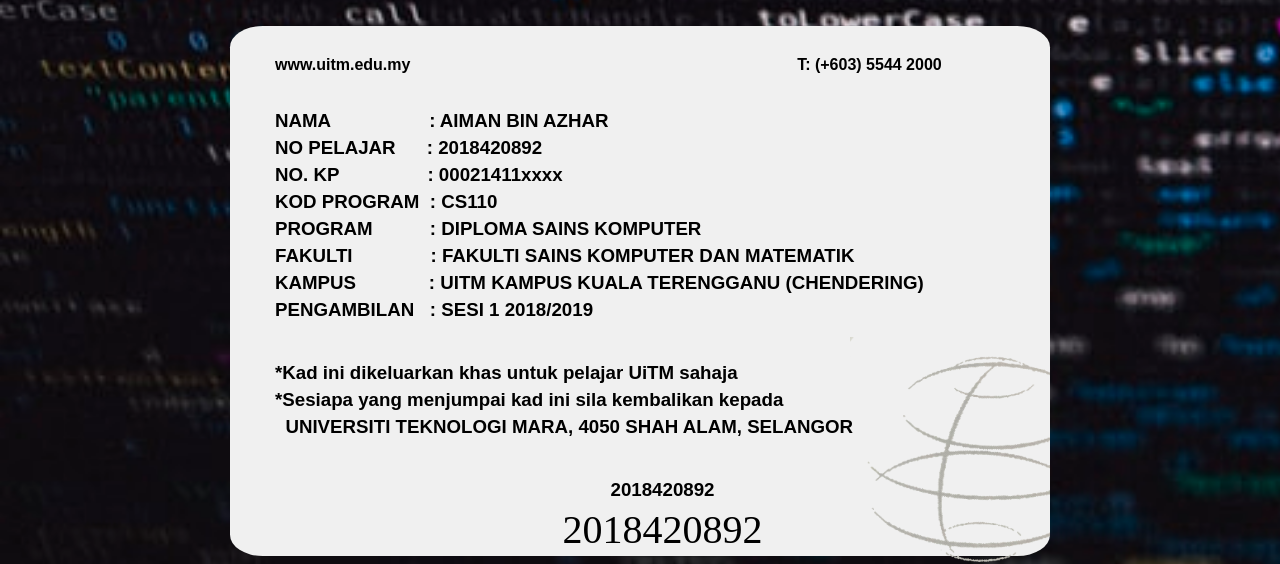
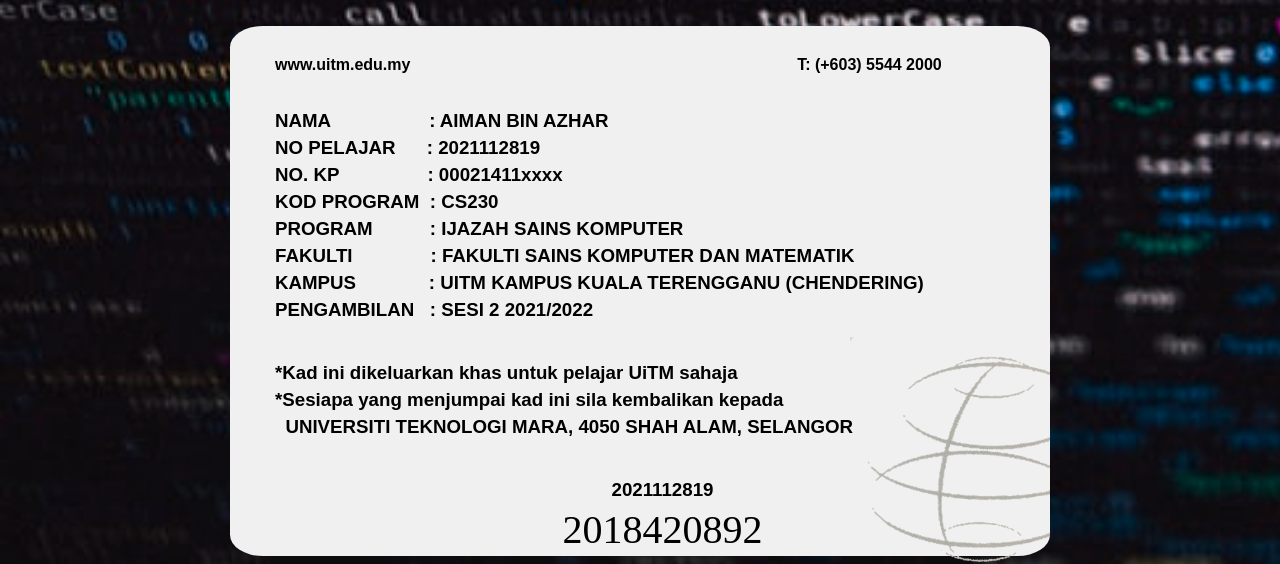
Before and after one commit to aimanazhar377/portfolio, a plain HTML site: page matric_card.html in a window 1280 px wide. Shown: the part 1118-1682 px from the top of the page. Drawn offline with Linux system fonts and the light colour scheme; a web font is replaced by a local one.

Commit message:
Update matric_card.html

```diff
--- a/matric_card.html
+++ b/matric_card.html
@@ -36,19 +36,19 @@
 			<h4><pre>www.uitm.edu.my                                                                                       T: (+603) 5544 2000</pre></h4><br><br>
 			<div class="about">
 				<h3><pre>NAMA                   : AIMAN BIN AZHAR</pre></h3>
-				<h3><pre>NO PELAJAR      : 2018420892</pre></h3>
+				<h3><pre>NO PELAJAR      : 2021112819</pre></h3>
 				<h3><pre>NO. KP                 : 00021411xxxx</pre></h3>
-				<h3><pre>KOD PROGRAM  : CS110</pre></h3>
-				<h3><pre>PROGRAM           : DIPLOMA SAINS KOMPUTER</pre></h3>
+				<h3><pre>KOD PROGRAM  : CS230</pre></h3>
+				<h3><pre>PROGRAM           : IJAZAH SAINS KOMPUTER</pre></h3>
 				<h3><pre>FAKULTI               : FAKULTI SAINS KOMPUTER DAN MATEMATIK</pre></h3>
 				<h3><pre>KAMPUS              : UITM KAMPUS KUALA TERENGGANU (CHENDERING)</pre></h3>
-				<h3><pre>PENGAMBILAN   : SESI 1 2018/2019</pre></h3><br><br>
+				<h3><pre>PENGAMBILAN   : SESI 2 2021/2022</pre></h3><br><br>
 
 				<h3><pre>*Kad ini dikeluarkan khas untuk pelajar UiTM sahaja</pre></h3>
 				<h3><pre>*Sesiapa yang menjumpai kad ini sila kembalikan kepada</pre></h3>
 				<h3><pre>  UNIVERSITI TEKNOLOGI MARA, 4050 SHAH ALAM, SELANGOR</pre></h3>
 				<br><br>
-				<h3 style="text-align: center">2018420892</h3>
+				<h3 style="text-align: center">2021112819</h3>
 				<p>2018420892</p>
 				<img src="Gambar2/Back Stripe.jpg">
 
```
